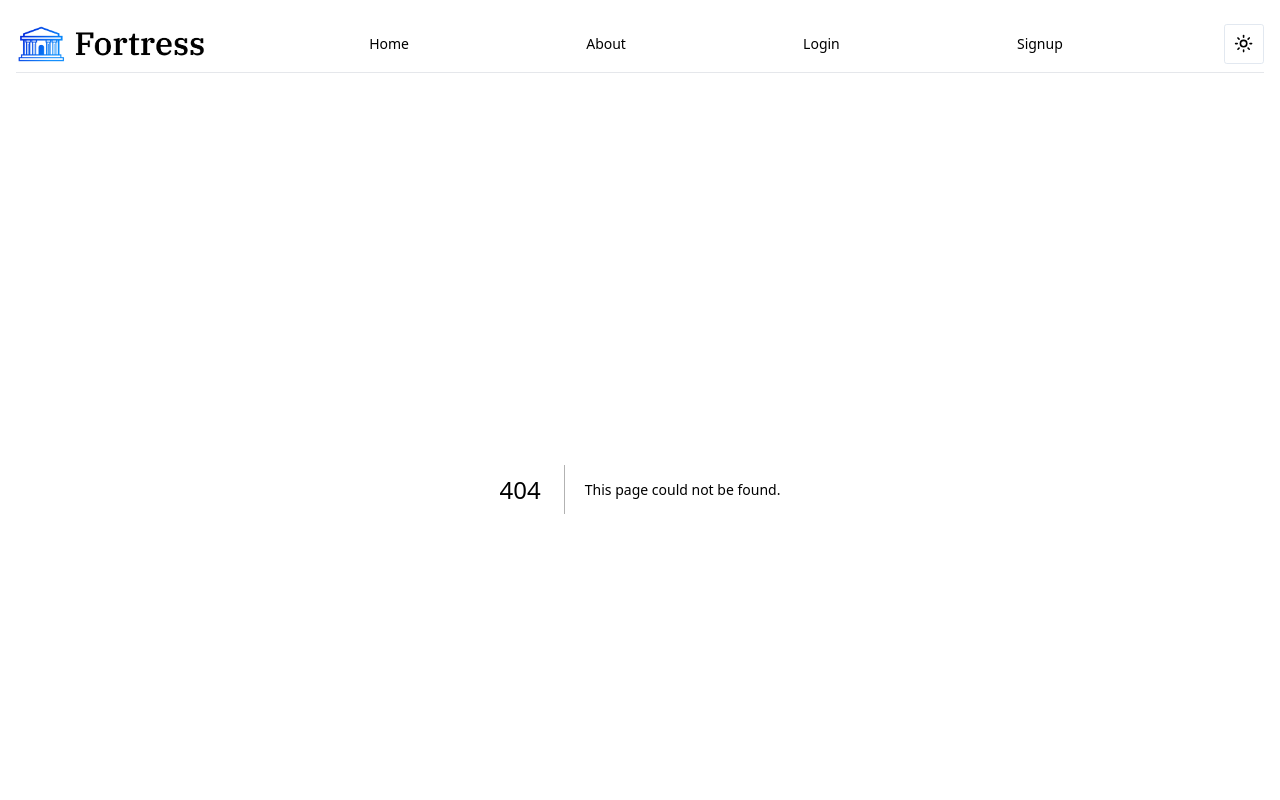
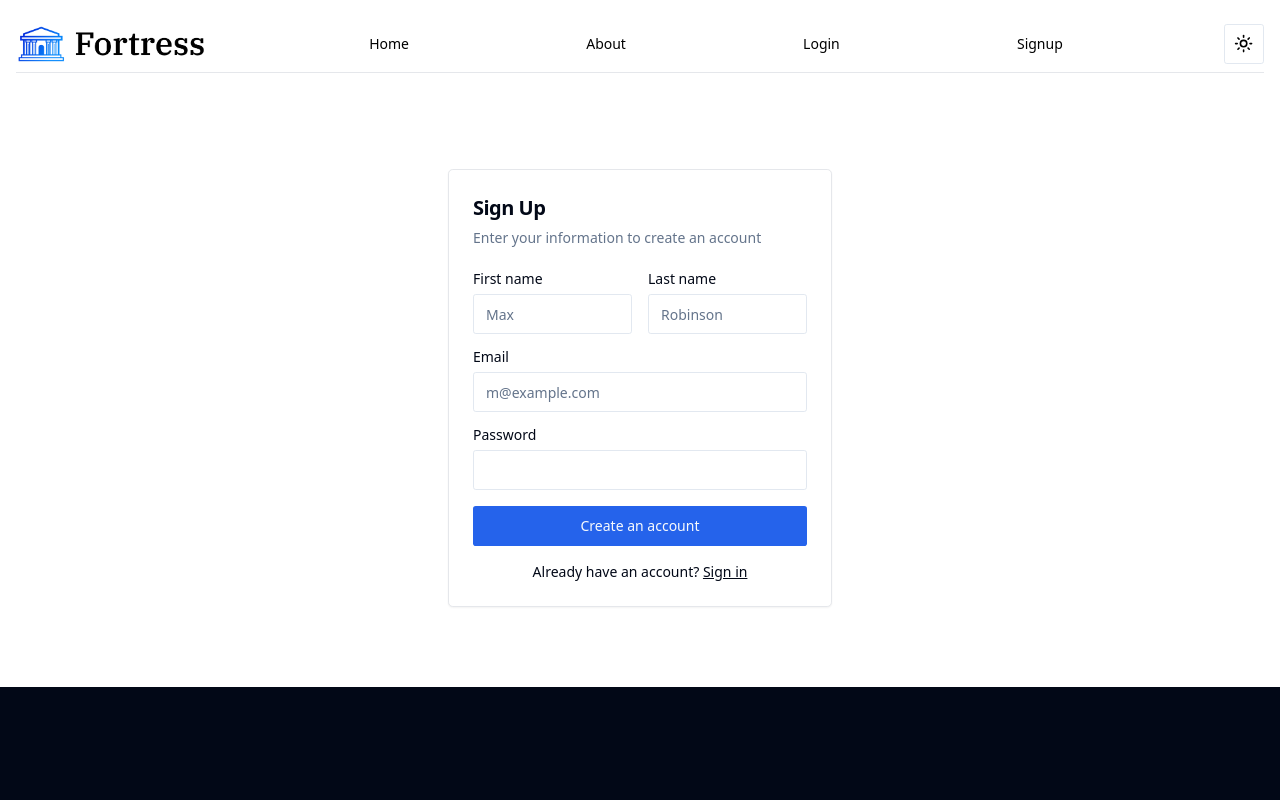
Before and after one commit to ssrdio/SecureBank, a Next.js app in the folder sb-frontend/: page /signup in a window 1280 px wide. Before the commit this address had no page. Shown: the top 800 px of the page. Built offline with nearby package versions, Linux system fonts and the light colour scheme.

Commit message:
feat: add sign-up page

```diff
--- /dev/null
+++ b/sb-frontend/src/app/signup/page.tsx
@@ -0,0 +1,61 @@
+import Link from "next/link"
+
+import { Button } from "@/components/ui/button"
+import {
+  Card,
+  CardContent,
+  CardDescription,
+  CardHeader,
+  CardTitle,
+} from "@/components/ui/card"
+import { Input } from "@/components/ui/input"
+import { Label } from "@/components/ui/label"
+
+export default function SignUp() {
+  return (
+    <Card className="mx-auto max-w-sm mt-20 mb-20">
+      <CardHeader>
+        <CardTitle className="text-xl">Sign Up</CardTitle>
+        <CardDescription>
+          Enter your information to create an account
+        </CardDescription>
+      </CardHeader>
+      <CardContent>
+        <div className="grid gap-4">
+          <div className="grid grid-cols-2 gap-4">
+            <div className="grid gap-2">
+              <Label htmlFor="first-name">First name</Label>
+              <Input id="first-name" placeholder="Max" required />
+            </div>
+            <div className="grid gap-2">
+              <Label htmlFor="last-name">Last name</Label>
+              <Input id="last-name" placeholder="Robinson" required />
+            </div>
+          </div>
+          <div className="grid gap-2">
+            <Label htmlFor="email">Email</Label>
+            <Input
+              id="email"
+              type="email"
+              placeholder="m@example.com"
+              required
+            />
+          </div>
+          <div className="grid gap-2">
+            <Label htmlFor="password">Password</Label>
+            <Input id="password" type="password" />
+          </div>
+          <Button type="submit" className="w-full">
+            Create an account
+          </Button>
+        </div>
+        <div className="mt-4 text-center text-sm">
+          Already have an account?{" "}
+          <Link href="/login" className="underline">
+            Sign in
+          </Link>
+        </div>
+      </CardContent>
+    </Card>
+  )
+}
--- /dev/null
+++ b/sb-frontend/src/components/ui/card.tsx
@@ -0,0 +1,79 @@
+import * as React from "react"
+
+import { cn } from "@/lib/utils"
+
+const Card = React.forwardRef<
+  HTMLDivElement,
+  React.HTMLAttributes<HTMLDivElement>
+>(({ className, ...props }, ref) => (
+  <div
+    ref={ref}
+    className={cn(
+      "rounded-lg border bg-card text-card-foreground shadow-sm",
+      className
+    )}
+    {...props}
+  />
+))
+Card.displayName = "Card"
+
+const CardHeader = React.forwardRef<
+  HTMLDivElement,
+  React.HTMLAttributes<HTMLDivElement>
+>(({ className, ...props }, ref) => (
+  <div
+    ref={ref}
+    className={cn("flex flex-col space-y-1.5 p-6", className)}
+    {...props}
+  />
+))
+CardHeader.displayName = "CardHeader"
+
+const CardTitle = React.forwardRef<
+  HTMLParagraphElement,
+  React.HTMLAttributes<HTMLHeadingElement>
+>(({ className, ...props }, ref) => (
+  <h3
+    ref={ref}
+    className={cn(
+      "text-2xl font-semibold leading-none tracking-tight",
+      className
+    )}
+    {...props}
+  />
+))
+CardTitle.displayName = "CardTitle"
+
+const CardDescription = React.forwardRef<
+  HTMLParagraphElement,
+  React.HTMLAttributes<HTMLParagraphElement>
+>(({ className, ...props }, ref) => (
+  <p
+    ref={ref}
+    className={cn("text-sm text-muted-foreground", className)}
+    {...props}
+  />
+))
+CardDescription.displayName = "CardDescription"
+
+const CardContent = React.forwardRef<
+  HTMLDivElement,
+  React.HTMLAttributes<HTMLDivElement>
+>(({ className, ...props }, ref) => (
+  <div ref={ref} className={cn("p-6 pt-0", className)} {...props} />
+))
+CardContent.displayName = "CardContent"
+
+const CardFooter = React.forwardRef<
+  HTMLDivElement,
+  React.HTMLAttributes<HTMLDivElement>
+>(({ className, ...props }, ref) => (
+  <div
+    ref={ref}
+    className={cn("flex items-center p-6 pt-0", className)}
+    {...props}
+  />
+))
+CardFooter.displayName = "CardFooter"
+
+export { Card, CardHeader, CardFooter, CardTitle, CardDescription, CardContent }
```
